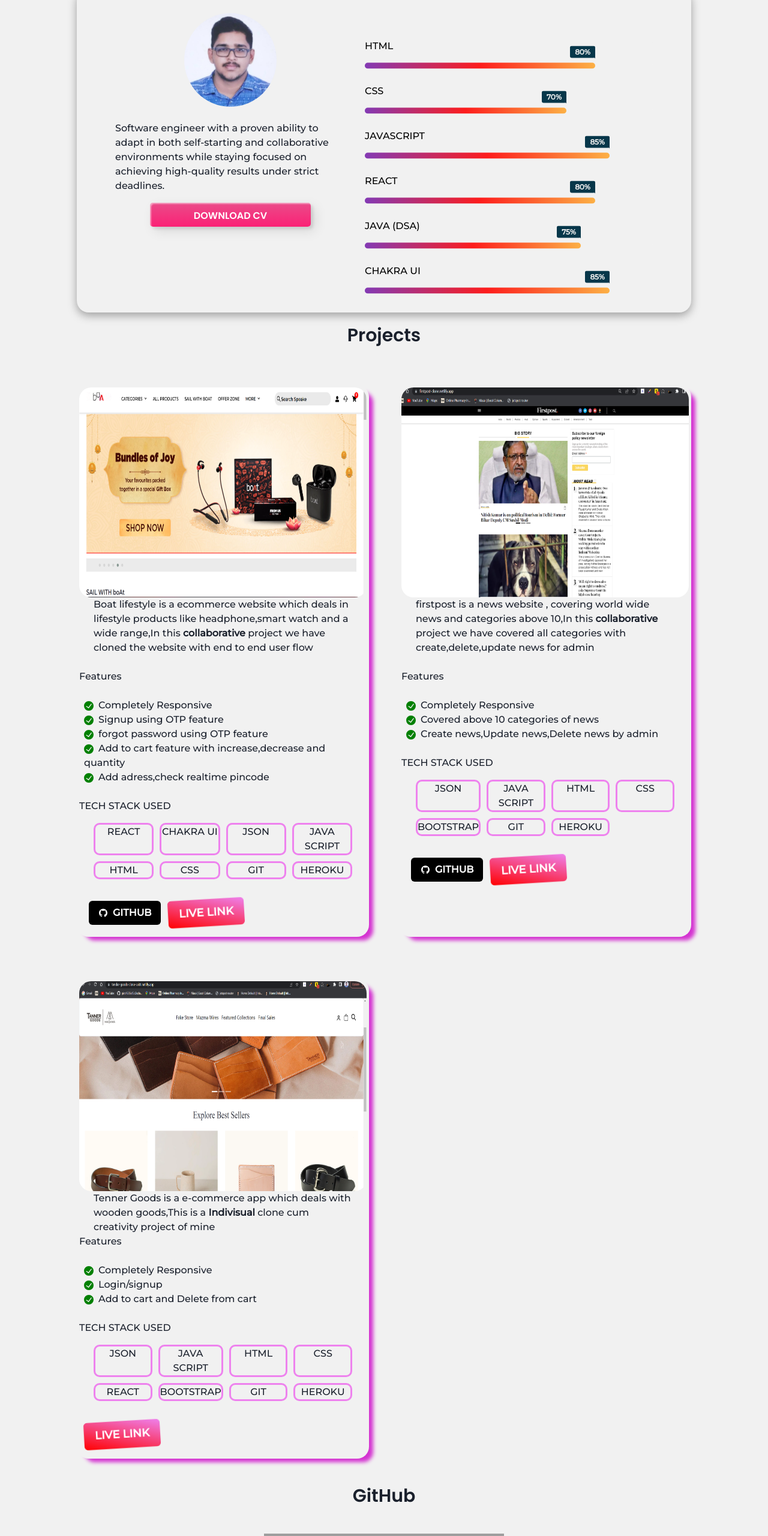
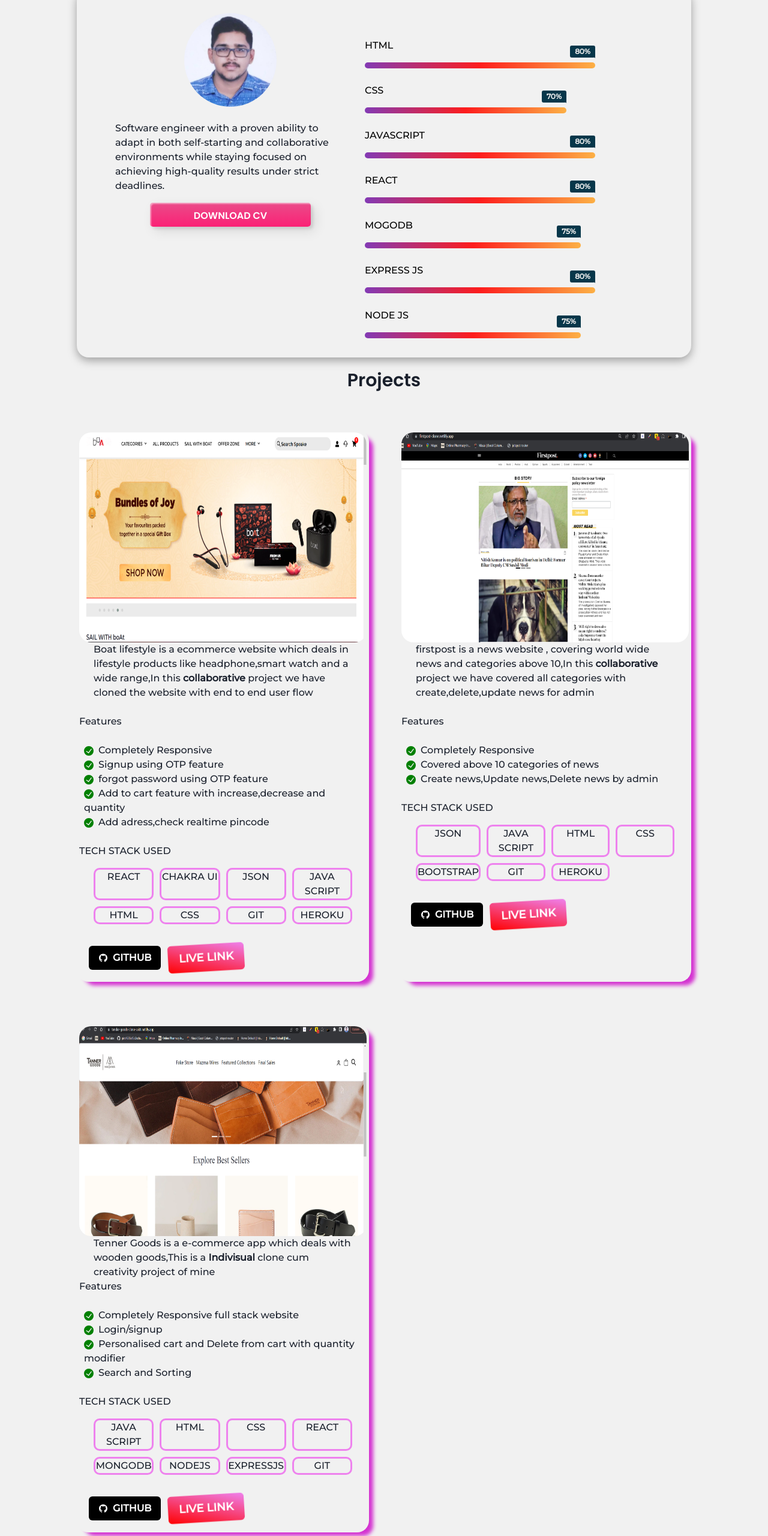
Before and after one commit to sakti8093/my-portfolio, a React (Create React App) app in the folder my-app/: page / in a window 1280 px wide. Shown: the part 1203-3764 px from the top of the page at 60% size. Built offline with nearby package versions, Linux system fonts and the light colour scheme; grey boxes are pictures that could not be loaded.

Commit message:
added skills

```diff
--- a/my-app/src/App.css
+++ b/my-app/src/App.css
@@ -209,7 +209,7 @@
   width: 65%;
 }
 .progress-line .javascript {
-  width: 85%;
+  width: 80%;
 }
 .progress-line .react {
   width: 80%;
@@ -219,6 +219,14 @@
 }
 .progress-line .chakra {
   width: 85%;
+}
+
+.progress-line .expressjs {
+  width: 80%;
+}
+
+.progress-line .nodejs {
+  width: 75%;
 }
 
 .bar .progress-line span::before {
@@ -258,7 +266,7 @@
   content: "82%";
 }
 .progress-line .javascript::after {
-  content: "85%";
+  content: "80%";
 }
 .progress-line .react::after {
   content: "80%";
@@ -266,8 +274,12 @@
 .progress-line .java::after {
   content: "75%";
 }
-.progress-line .chakra::after {
-  content: "85%";
+.progress-line .nodejs::after {
+  content: "75%";
+}
+
+.progress-line .expressjs::after {
+  content: "80%";
 }
 
 /* ////........Media Query........//// */
--- a/my-app/src/Pages/About.jsx
+++ b/my-app/src/Pages/About.jsx
@@ -64,15 +64,21 @@ export default function About() {
                                     </Box>
                                     <Box className="bar">
                                         <Box className="info">
-                                        <Text color={textColor} >JAVA (DSA)</Text>
+                                        <Text color={textColor} >MOGODB</Text>
                                         </Box>
                                         <Box className="progress-line"><span className="java"></span></Box>
                                     </Box>
                                     <Box className="bar">
                                         <Box className="info">
-                                        <Text color={textColor} >CHAKRA UI</Text>
+                                        <Text color={textColor} >EXPRESS JS</Text>
                                         </Box>
-                                        <Box className="progress-line"><span className="chakra"></span></Box>
+                                        <Box className="progress-line"><span className="expressjs"></span></Box>
+                                    </Box>
+                                    <Box className="bar">
+                                        <Box className="info">
+                                        <Text color={textColor} >NODE JS</Text>
+                                        </Box>
+                                        <Box className="progress-line"><span className="nodejs"></span></Box>
                                     </Box>
                                     </Box>
                                 </Box>
--- a/my-app/src/Pages/Projetcs.jsx
+++ b/my-app/src/Pages/Projetcs.jsx
@@ -83,7 +83,7 @@ export default function Projetcs() {
                     </Grid>
                       <Box  bottom='1' display='flex' gap='20px'  mt='20px' p={4} >
                      <a href="https://github.com/sakti8093/firstpost" target='blank' >  <Button bg='black' color='white' leftIcon={ <AiFillGithub />} >   GITHUB</Button></a>
-                        <a href="https://firstpost-clone.netlify.app/view.html" target='blank'><Button  backgroundImage=' linear-gradient(15deg, red 0%, violet 100% )' color='white' className='button-wiggle'> LIVE LINK</Button></a>
+                        <a href="https://firstpost-clone-masai.netlify.app/" target='blank'><Button  backgroundImage=' linear-gradient(15deg, red 0%, violet 100% )' color='white' className='button-wiggle'> LIVE LINK</Button></a>
                       </Box>
             </Box>
             <Box mt='20px' data-aos="fade-up" className='ProjetcsBox' gap='30px' p={1}  borderRadius='20px' >
@@ -93,7 +93,7 @@ export default function Projetcs() {
                  <List p={2}>
                  <ListItem>
                     <ListIcon as={CheckCircleIcon} color='green'  />
-                    Completely Responsive
+                    Completely Responsive full stack website
                   </ListItem>
                   <ListItem>
                     <ListIcon as={CheckCircleIcon} color='green'  />
@@ -101,21 +101,26 @@ export default function Projetcs() {
                   </ListItem>
                   <ListItem>
                     <ListIcon as={CheckCircleIcon} color='green'  />
-                 Add to cart and Delete from cart
+                 Personalised cart and Delete from cart with quantity modifier
+                  </ListItem>
+                  <ListItem>
+                    <ListIcon as={CheckCircleIcon} color='green'  />
+                   Search and Sorting
                   </ListItem>
                   </List>
                   <Text>TECH STACK USED</Text>
                   <Grid gridTemplateColumns='repeat(4,1fr)' gap='10px' width='90%' margin='auto'>
-                    <Box  textAlign='center' borderRadius='10px' border='3px solid violet' >JSON </Box>
                     <Box  textAlign='center' borderRadius='10px' border='3px solid violet' >JAVA SCRIPT</Box>
                     <Box  textAlign='center' borderRadius='10px' border='3px solid violet' >HTML</Box>
                     <Box  textAlign='center' borderRadius='10px' border='3px solid violet' >CSS</Box>
                     <Box  textAlign='center' borderRadius='10px' border='3px solid violet' >REACT</Box>
-                    <Box  textAlign='center' borderRadius='10px' border='3px solid violet' >BOOTSTRAP</Box>
+                    <Box  textAlign='center' borderRadius='10px' border='3px solid violet' >MONGODB</Box>
+                    <Box  textAlign='center' borderRadius='10px' border='3px solid violet' >NODEJS</Box>
+                    <Box  textAlign='center' borderRadius='10px' border='3px solid violet' >EXPRESSJS</Box>
                     <Box  textAlign='center' borderRadius='10px' border='3px solid violet' >GIT</Box>
-                    <Box  textAlign='center' borderRadius='10px' border='3px solid violet' >HEROKU</Box>
                     </Grid>
                       <Box  bottom='1' display='flex' gap='20px'  mt='20px' p={4} >
+                      <a href="https://github.com/sakti8093/Tenner-Goods-Clone" target='blank' >  <Button bg='black' color='white' leftIcon={ <AiFillGithub />} >   GITHUB</Button></a>
                         <a href="https://tender-goods-clone-sakti.netlify.app/" target='blank'><Button  backgroundImage=' linear-gradient(15deg, red 0%, violet 100% )' color='white' className='button-wiggle'> LIVE LINK</Button></a>
                       </Box>
             </Box>
```
Also changed, not shown: 1 other file (tests, documents, lock files or other folders).
